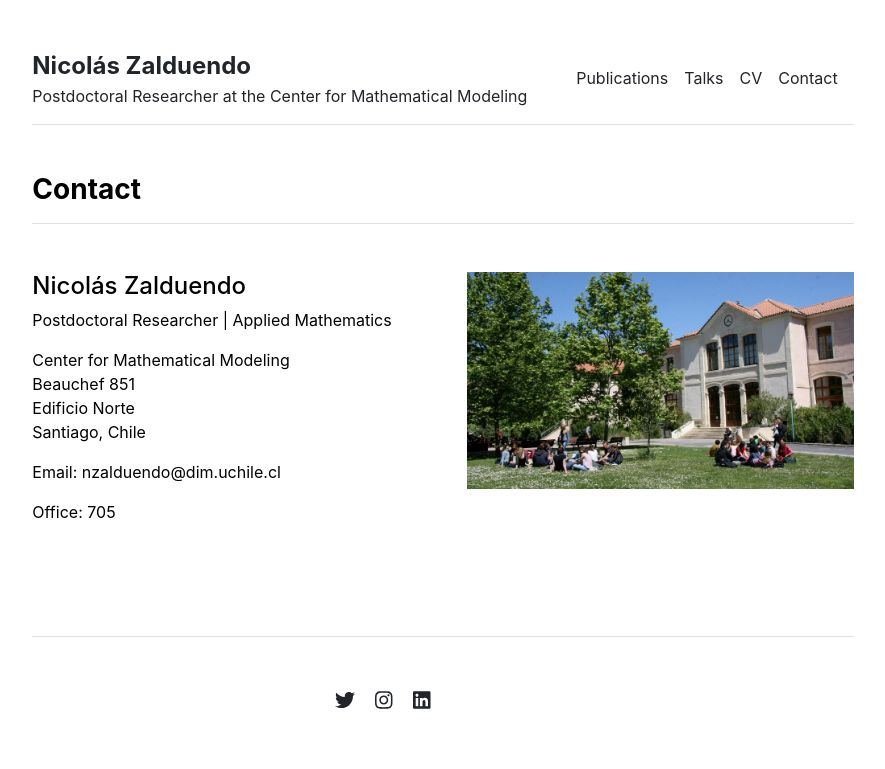
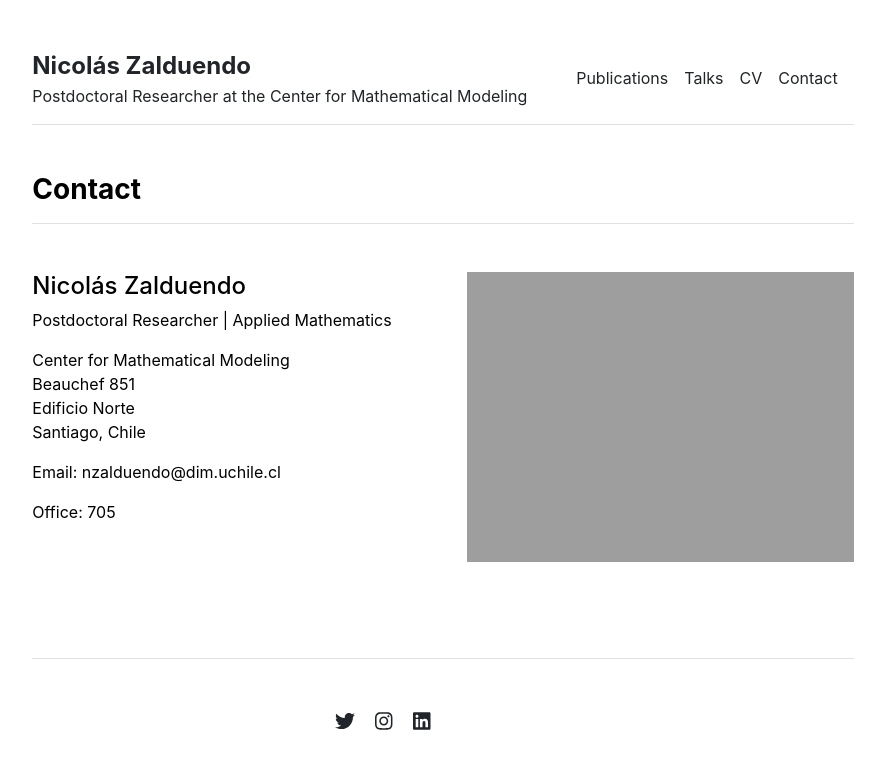
Before and after one commit to nzalduendo/nzalduendo.github.io, a Jekyll site: the page built from contact.md, in a window 1280 px wide. Shown: the top 769 px of the page, without its empty margins (197-1082 px from the left). Built offline with Jekyll 4.4.1, drawn with Linux system fonts in a browser that asks for light colours.

Commit message:
Update settings.yml

```diff
--- a/_data/settings.yml
+++ b/_data/settings.yml
@@ -25,4 +25,4 @@ social:
 - {icon: 'linkedin', link: 'https://www.linkedin.com/in/nicolás-zalduendo-vidal-007093133/'}
 
 contacts:
-- {name: 'Nicolás Zalduendo', title: 'Postdoctoral Researcher', department: 'Applied Mathematics', institution: 'Center for Mathematical Modeling', institution_address: 'Center for Mathematical Modeling<br>Beauchef 851<br>Edificio Norte<br>Santiago, Chile', phone: '(000) 000-0000', email: 'nzalduendo@dim.uchile.cl', office: '705', image: 'assets/img/Château-La-Gaillarde.jpg'}
+- {name: 'Nicolás Zalduendo', title: 'Postdoctoral Researcher', department: 'Applied Mathematics', institution: 'Center for Mathematical Modeling', institution_address: 'Center for Mathematical Modeling<br>Beauchef 851<br>Edificio Norte<br>Santiago, Chile', phone: '(000) 000-0000', email: 'nzalduendo@dim.uchile.cl', office: '705', image: 'assets/img/beauchef_851.jpg'}
```
